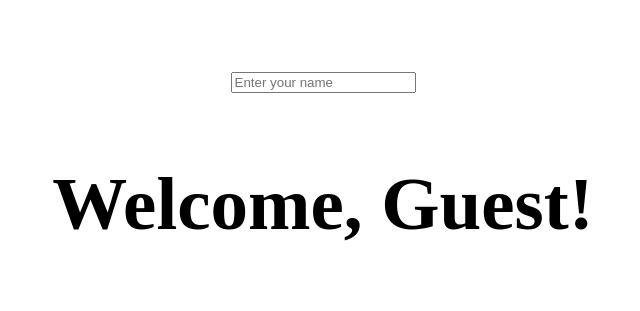
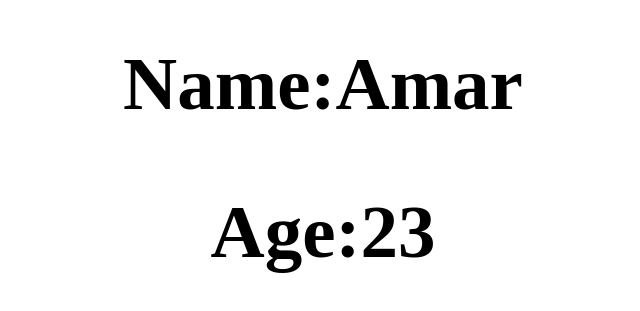
Before and after one commit to Sivakumar-U/UI_Learnings, a React (Vite) app: page / in a window 1280 px wide. Shown: the part 229-540 px from the top of the page, without its empty margins (317-957 px from the left). Built offline with nearby package versions, Linux system fonts and the light colour scheme.

Commit message:
[Siva]Added: How to write variables inside the functional component

```diff
--- a/src/App.jsx
+++ b/src/App.jsx
@@ -1,10 +1,10 @@
 import React from 'react';
-import WelcomeBox from './WelcomeBox';
+import Variables from './variables';
 
 const App = () => {
   return (
     <div>
-      <WelcomeBox />
+      <Variables />
     </div>
   );
 };
--- /dev/null
+++ b/src/Variables.jsx
@@ -0,0 +1,14 @@
+import React from 'react'
+
+function Variables() {
+    let name="Amar"
+    let age=23
+  return (
+    <div className='main'>
+      <h2>Name:{name}</h2>
+      <h2>Age:{age}</h2>
+    </div>
+  )
+}
+
+export default Variables
```
